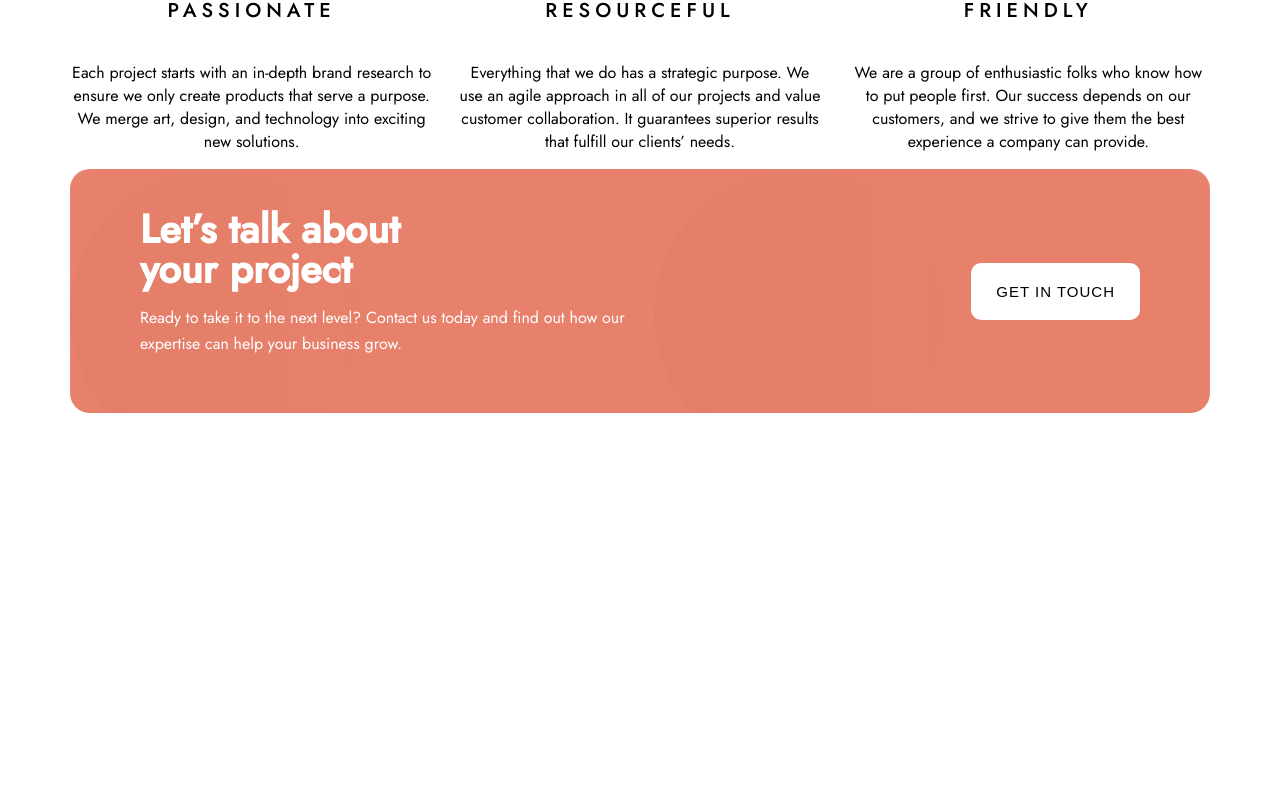
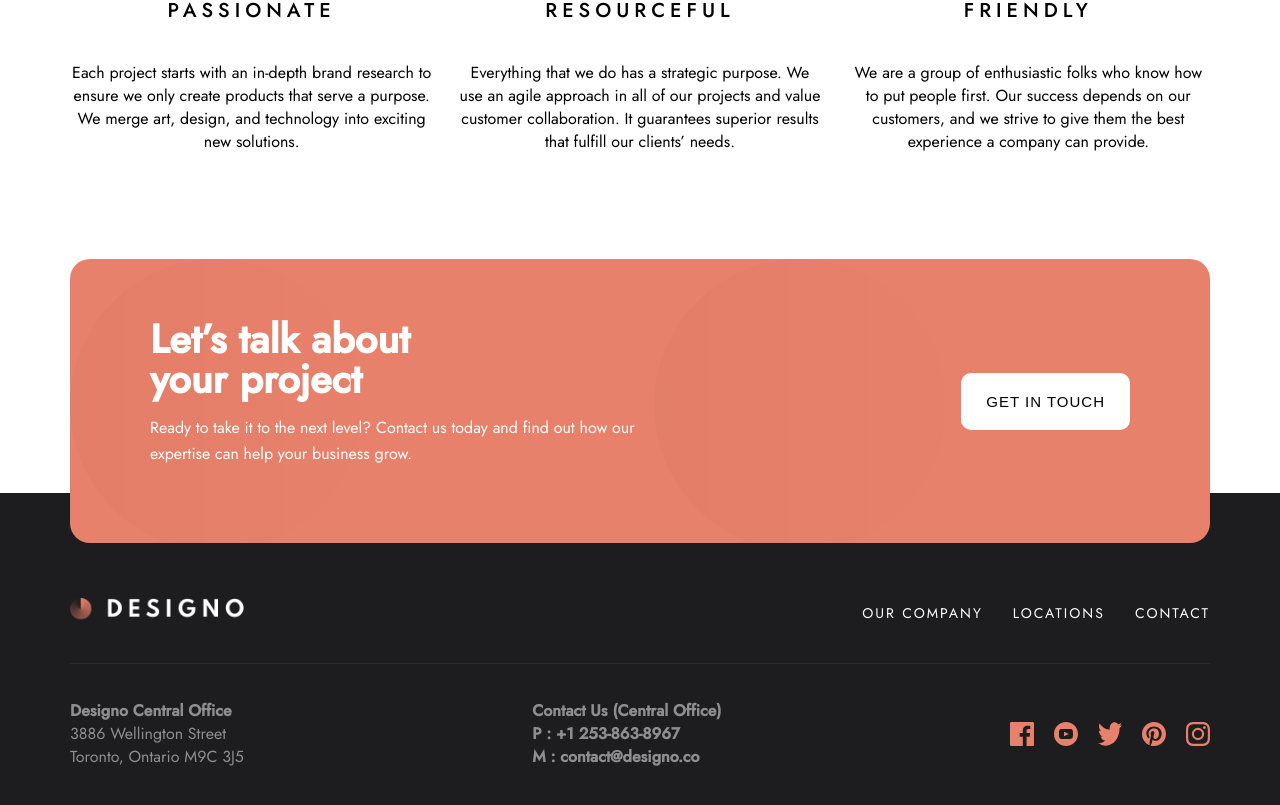
Before and after one commit to curlos/designo-agency-website, a Next.js app: page / in a window 1280 px wide. Shown: the part 1630-2435 px from the top of the page. Before the commit the page ends 2063 px from the top, so only its background shows below. Built offline with nearby package versions, Linux system fonts and the light colour scheme.

Commit message:
Add footer

```diff
--- a/components/CallToAction.js
+++ b/components/CallToAction.js
@@ -5,11 +5,14 @@ const Container = styled.div`
   border-radius: 20px;
   background-color: #E7816B;
   background-image: url('/assets/shared/desktop/bg-pattern-three-circles.svg');
-  padding: 40px 70px;
+  padding: 60px 80px;
   color: #FFFFFF;
   display: flex;
   justify-content: space-between;
   align-items: center;
+  margin-top: 90px;
+  margin-bottom: -70px;
+  position: relative;
 `
 
 const Left = styled.div`
--- /dev/null
+++ b/components/Footer.js
@@ -0,0 +1,104 @@
+import React from 'react'
+import styled from 'styled-components'
+
+const Container = styled.div`
+  background-color: #1D1C1E;
+  padding: 40px 70px;
+  padding-top: 70px;
+`
+
+const TopBar = styled.div`
+  display: flex;
+  justify-content: space-between;
+  gap: 20px;
+  padding: 35px 0;
+  border-bottom: 1px solid rgba(151, 151, 151, 0.1);
+
+  img {
+    height: 24px;
+  }
+`
+
+const TopRight = styled.div`
+  display: flex;
+  align-items: center;
+  gap: 30px;
+
+  h4 {
+    font-size: 14px;
+    font-weight: 400;
+    letter-spacing: 2px;
+    color: #FFFFFF;
+  }
+`
+
+const BottomBar = styled.div`
+  padding-top: 35px;
+  display: flex;
+  justify-content: space-between;
+  align-items: center;
+  gap: 20px;
+  color: rgba(255, 255, 255, 0.5);
+`
+
+const Address = styled.div`
+
+  div:
+`
+
+const Contact = styled.div`
+  font-weight: bold;
+`
+
+const SocialMedia = styled.div`
+  color: #E7816B;
+  display: flex;
+  gap: 20px;
+`
+
+const Footer = () => {
+
+  const SOCIAL_MEDIA = ['facebook', 'youtube', 'twitter', 'pinterest', 'instagram']
+
+  return (
+    <Container>
+      <TopBar>
+        <div>
+          <img src="/assets/shared/desktop/logo-light.png" alt=""  />
+        </div>
+
+        <TopRight>
+          <h4>OUR COMPANY</h4>
+          <h4>LOCATIONS</h4>
+          <h4>CONTACT</h4>
+        </TopRight>
+      </TopBar>
+
+      <BottomBar>
+        <Address>
+          <strong>
+            <div>Designo Central Office</div>
+          </strong>
+
+          <div>3886 Wellington Street</div>
+          <div>Toronto, Ontario M9C 3J5</div>
+        </Address>
+
+        <Contact>
+          <div>Contact Us (Central Office)</div>
+          <div>P : +1 253-863-8967</div>
+          <div>M : contact@designo.co</div>
+        </Contact>
+
+        <SocialMedia>
+          {SOCIAL_MEDIA.map((socialMedia) => (
+            <img key={socialMedia} src={`/assets/shared/desktop/icon-${socialMedia}.svg`} alt="" />
+          ))}
+
+        </SocialMedia>
+      </BottomBar>
+    </Container>
+  )
+}
+
+export default Footer
--- a/pages/index.js
+++ b/pages/index.js
@@ -6,6 +6,7 @@ import DesignTypes from '../components/DesignTypes'
 import HomeTopInfo from '../components/HomeTopInfo'
 import Adjectives from '../components/Adjectives'
 import CallToAction from '../components/CallToAction'
+import Footer from '../components/Footer'
 
 const Container = styled.main`
   min-height: 100vh;
@@ -28,6 +29,8 @@ export default function Home() {
         <Adjectives />
         <CallToAction />
       </Container>
+
+      <Footer />
     </div>
   )
 }
```
Also changed, not shown: components/Template.js (added, +16 -0 lines).
